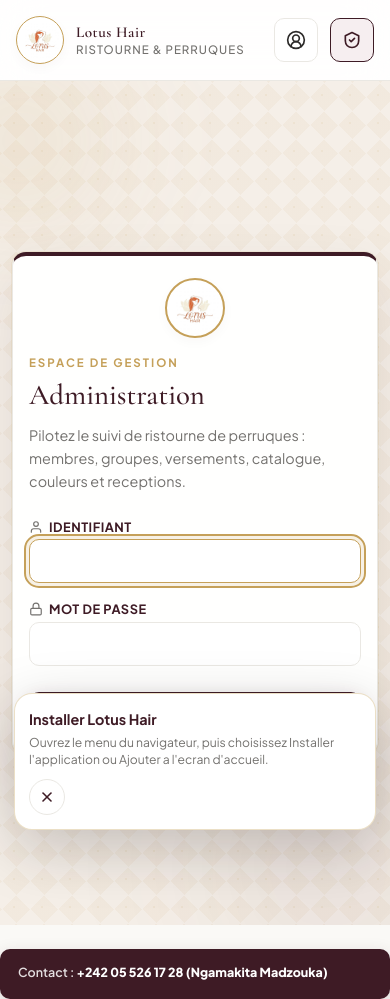
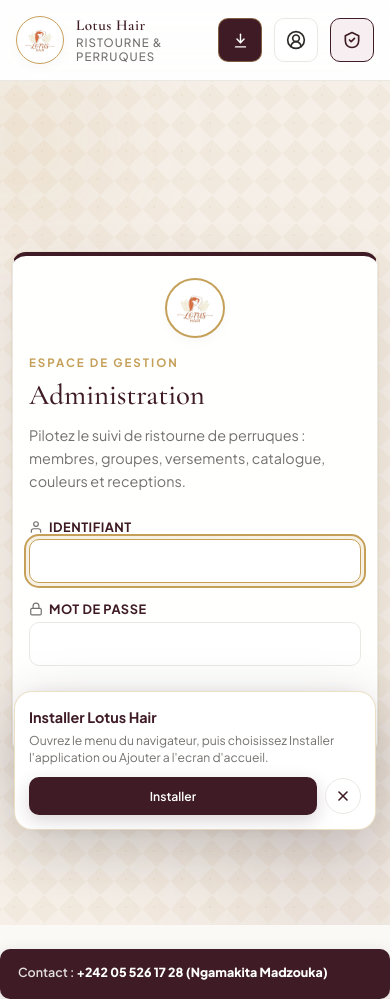
Before and after one commit to CodeMrNg/lotushair, a Django app: a page that uses core/templates/core/base.html in a window 390 px wide. Run offline with Django 5.2, Linux system fonts and the light colour scheme.

Commit message:
feat: Enhance payment form with member selection and update PWA install button functionality

```diff
--- a/core/static/core/styles.css
+++ b/core/static/core/styles.css
@@ -170,6 +170,41 @@
   height: 20px;
   flex: 0 0 auto;
 }
+.install-nav-button {
+  min-height: 42px;
+  display: inline-flex;
+  align-items: center;
+  justify-content: center;
+  gap: 8px;
+  padding: 0 16px;
+  border: 1px solid rgba(197, 160, 89, 0.5);
+  border-radius: var(--radius-md);
+  background: var(--color-brand-plum);
+  color: #fff;
+  font-weight: 700;
+  font-size: 0.84rem;
+  cursor: pointer;
+  white-space: nowrap;
+  transition: transform 0.2s, box-shadow 0.2s, background 0.2s, border-color 0.2s;
+}
+.install-nav-button:hover {
+  background: var(--color-brand-plum-light);
+  border-color: var(--color-gold-metallic);
+  box-shadow: var(--shadow-sm);
+  transform: translateY(-1px);
+}
+.install-nav-button svg {
+  width: 17px;
+  height: 17px;
+  flex: 0 0 auto;
+}
+.side-nav .install-nav-button {
+  width: 100%;
+  min-height: 46px;
+  margin-top: 8px;
+  justify-content: flex-start;
+  padding: 0 16px;
+}
 
 /* Dashboard stage */
 .dashboard-stage {
@@ -2185,6 +2220,19 @@
     border-radius: var(--radius-sm);
   }
   .side-nav a svg { width: 13px; height: 13px; }
+  .side-nav .install-nav-button {
+    flex: 0 0 auto;
+    width: auto;
+    min-height: 34px;
+    margin-top: 0;
+    padding: 0 10px;
+    border-radius: var(--radius-sm);
+    font-size: 0.75rem;
+  }
+  .side-nav .install-nav-button svg {
+    width: 13px;
+    height: 13px;
+  }
   .help-card { display: none; }
 
   .app-main {
@@ -2708,6 +2756,29 @@
     gap: 6px;
   }
   .side-nav a svg { display: none; }
+  .side-nav .install-nav-button {
+    min-height: 36px;
+    padding: 0 10px;
+    font-size: 0.7rem;
+  }
+  .side-nav .install-nav-button svg {
+    display: none;
+  }
+  .topbar-install-button {
+    min-width: 44px;
+    padding: 0;
+  }
+  .topbar-install-button span {
+    position: absolute;
+    width: 1px;
+    height: 1px;
+    padding: 0;
+    margin: -1px;
+    overflow: hidden;
+    clip: rect(0, 0, 0, 0);
+    white-space: nowrap;
+    border: 0;
+  }
   .app-sidebar {
     align-items: flex-start;
     flex-direction: column;
--- a/core/templates/core/base.html
+++ b/core/templates/core/base.html
@@ -14,7 +14,7 @@
   <link rel="icon" href="{% static 'core/img/logo.jpeg' %}">
   <link rel="apple-touch-icon" href="{% static 'core/img/pwa-icon-192.png' %}">
   <link rel="manifest" href="{% static 'core/manifest.webmanifest' %}">
-  <link rel="stylesheet" href="{% static 'core/styles.css' %}?v=2.5">
+  <link rel="stylesheet" href="{% static 'core/styles.css' %}?v=2.6">
   <script src="https://unpkg.com/htmx.org@2.0.4" defer></script>
 </head>
 <body>
@@ -44,6 +44,10 @@
                 <svg xmlns="http://www.w3.org/2000/svg" viewBox="0 0 24 24" fill="none" stroke="currentColor" stroke-width="2" stroke-linecap="round" stroke-linejoin="round"><path d="M9 21H5a2 2 0 0 1-2-2V5a2 2 0 0 1 2-2h4"/><polyline points="16 17 21 12 16 7"/><line x1="21" y1="12" x2="9" y2="12"/></svg>
                 Déconnexion
               </a>
+              <button class="install-nav-button" type="button" data-pwa-install-button hidden>
+                <svg xmlns="http://www.w3.org/2000/svg" viewBox="0 0 24 24" fill="none" stroke="currentColor" stroke-width="2" stroke-linecap="round" stroke-linejoin="round" aria-hidden="true"><path d="M12 3v12"/><path d="m7 10 5 5 5-5"/><path d="M5 21h14"/></svg>
+                Installer
+              </button>
             {% else %}
               <a class="{% if request.resolver_match.url_name == 'staff_dashboard' %}active{% endif %}" href="{% url 'staff_dashboard' %}">
                 <svg xmlns="http://www.w3.org/2000/svg" viewBox="0 0 24 24" fill="none" stroke="currentColor" stroke-width="2" stroke-linecap="round" stroke-linejoin="round"><rect x="3" y="3" width="7" height="9" rx="1"/><rect x="14" y="3" width="7" height="5" rx="1"/><rect x="14" y="12" width="7" height="9" rx="1"/><rect x="3" y="16" width="7" height="5" rx="1"/></svg>
@@ -69,6 +73,10 @@
                 <svg xmlns="http://www.w3.org/2000/svg" viewBox="0 0 24 24" fill="none" stroke="currentColor" stroke-width="2" stroke-linecap="round" stroke-linejoin="round"><path d="M9 21H5a2 2 0 0 1-2-2V5a2 2 0 0 1 2-2h4"/><polyline points="16 17 21 12 16 7"/><line x1="21" y1="12" x2="9" y2="12"/></svg>
                 Déconnexion
               </a>
+              <button class="install-nav-button" type="button" data-pwa-install-button hidden>
+                <svg xmlns="http://www.w3.org/2000/svg" viewBox="0 0 24 24" fill="none" stroke="currentColor" stroke-width="2" stroke-linecap="round" stroke-linejoin="round" aria-hidden="true"><path d="M12 3v12"/><path d="m7 10 5 5 5-5"/><path d="M5 21h14"/></svg>
+                Installer
+              </button>
             {% endif %}
           </nav>
           <div class="help-card">
@@ -90,6 +98,10 @@
           </span>
         </a>
         <nav class="topbar-actions" aria-label="Navigation principale">
+          <button class="install-nav-button topbar-install-button" type="button" data-pwa-install-button hidden>
+            <svg xmlns="http://www.w3.org/2000/svg" viewBox="0 0 24 24" fill="none" stroke="currentColor" stroke-width="2" stroke-linecap="round" stroke-linejoin="round" aria-hidden="true"><path d="M12 3v12"/><path d="m7 10 5 5 5-5"/><path d="M5 21h14"/></svg>
+            <span>Installer</span>
+          </button>
           <a class="icon-link {% if request.resolver_match.url_name == 'login' %}active{% endif %}" href="{% url 'login' %}" aria-label="Espace membre" title="Espace membre">
             <svg xmlns="http://www.w3.org/2000/svg" viewBox="0 0 24 24" fill="none" stroke="currentColor" stroke-width="2" stroke-linecap="round" stroke-linejoin="round" aria-hidden="true"><path d="M18 20a6 6 0 0 0-12 0"/><circle cx="12" cy="10" r="4"/><circle cx="12" cy="12" r="10"/></svg>
             <span class="sr-only">Membre</span>
@@ -166,7 +178,7 @@
       }
 
       const installBanner = document.querySelector('[data-pwa-install-banner]');
-      const installButton = document.querySelector('[data-pwa-install-button]');
+      const installButtons = document.querySelectorAll('[data-pwa-install-button]');
       const installText = document.querySelector('[data-pwa-install-text]');
       const installClose = document.querySelector('[data-pwa-install-close]');
       const isStandalone = window.matchMedia('(display-mode: standalone)').matches || window.navigator.standalone === true;
@@ -176,8 +188,13 @@
       const dismissedRecently = dismissedAt && Date.now() - dismissedAt < 1000 * 60 * 60 * 24 * 3;
       let deferredInstallPrompt = null;
 
-      const showInstallBanner = () => {
-        if (!installBanner || isStandalone || !isMobile || dismissedRecently) return;
+      const setInstallButtonsHidden = (hidden) => {
+        installButtons.forEach(button => {
+          button.hidden = hidden;
+        });
+      };
+      const showInstallBanner = (force = false) => {
+        if (!installBanner || isStandalone || !isMobile || (!force && dismissedRecently)) return;
         installBanner.hidden = false;
       };
       const hideInstallBanner = () => {
@@ -188,24 +205,30 @@
 
       if (installBanner) {
         installClose?.addEventListener('click', hideInstallBanner);
-        installButton?.addEventListener('click', async () => {
-          if (!deferredInstallPrompt) return;
-          deferredInstallPrompt.prompt();
-          await deferredInstallPrompt.userChoice;
-          deferredInstallPrompt = null;
-          hideInstallBanner();
+        installButtons.forEach(button => {
+          button.addEventListener('click', async () => {
+            if (!deferredInstallPrompt) {
+              showInstallBanner(true);
+              return;
+            }
+            deferredInstallPrompt.prompt();
+            await deferredInstallPrompt.userChoice;
+            deferredInstallPrompt = null;
+            setInstallButtonsHidden(true);
+            hideInstallBanner();
+          });
         });
 
         window.addEventListener('beforeinstallprompt', (event) => {
           event.preventDefault();
           deferredInstallPrompt = event;
-          if (installButton) installButton.hidden = false;
+          setInstallButtonsHidden(false);
           if (installText) installText.textContent = "Installez Lotus Hair pour y acceder rapidement depuis l'ecran d'accueil.";
           showInstallBanner();
         });
 
         if (isIOS && !isStandalone) {
-          if (installButton) installButton.hidden = true;
+          setInstallButtonsHidden(false);
           if (installText) installText.textContent = "Sur iPhone : touchez Partager, puis Sur l'ecran d'accueil.";
           showInstallBanner();
         }
@@ -213,13 +236,16 @@
         if (!isIOS && !isStandalone && isMobile) {
           window.setTimeout(() => {
             if (deferredInstallPrompt) return;
-            if (installButton) installButton.hidden = true;
+            setInstallButtonsHidden(false);
             if (installText) installText.textContent = "Ouvrez le menu du navigateur, puis choisissez Installer l'application ou Ajouter a l'ecran d'accueil.";
             showInstallBanner();
           }, 1400);
         }
 
-        window.addEventListener('appinstalled', hideInstallBanner);
+        window.addEventListener('appinstalled', () => {
+          setInstallButtonsHidden(true);
+          hideInstallBanner();
+        });
       }
 
       document.querySelectorAll('form').forEach(form => {
```
Also changed, not shown: core/forms.py (+9 -0 lines).
